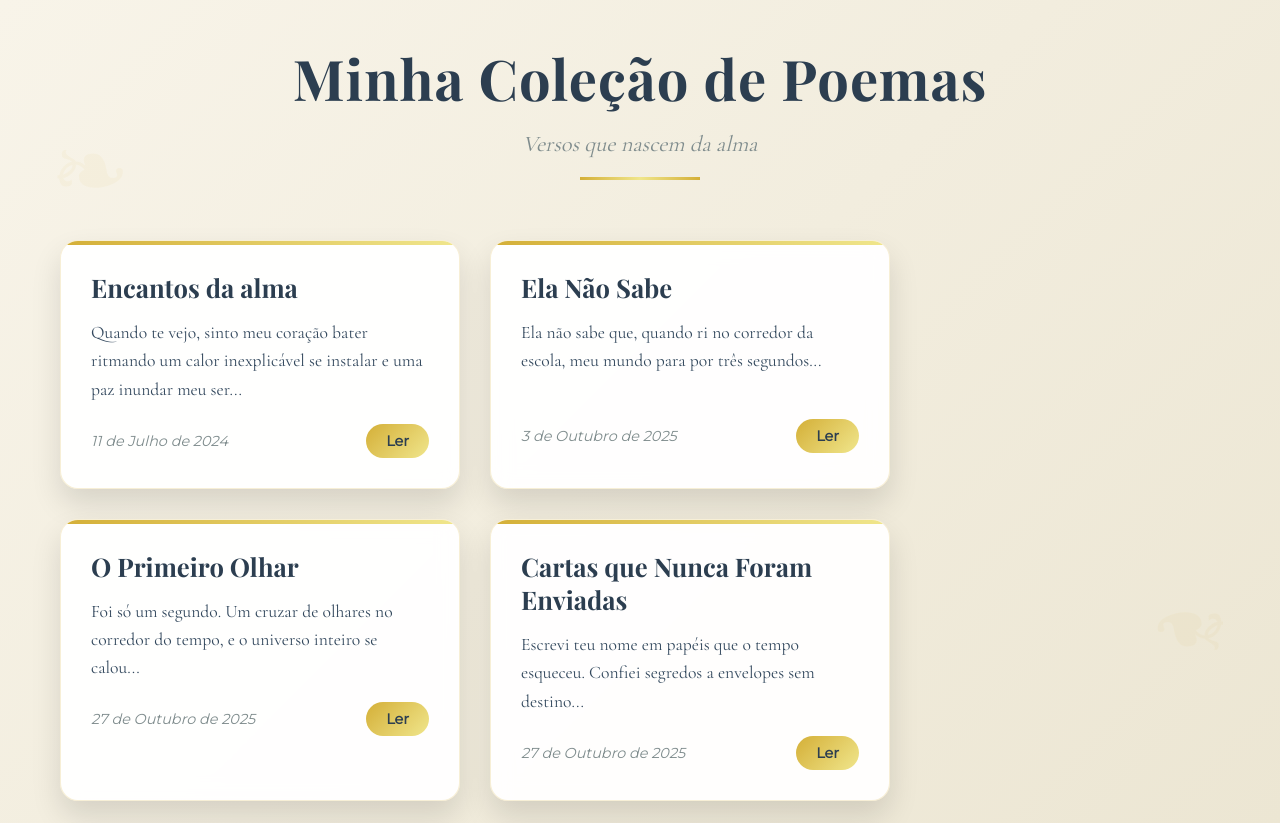
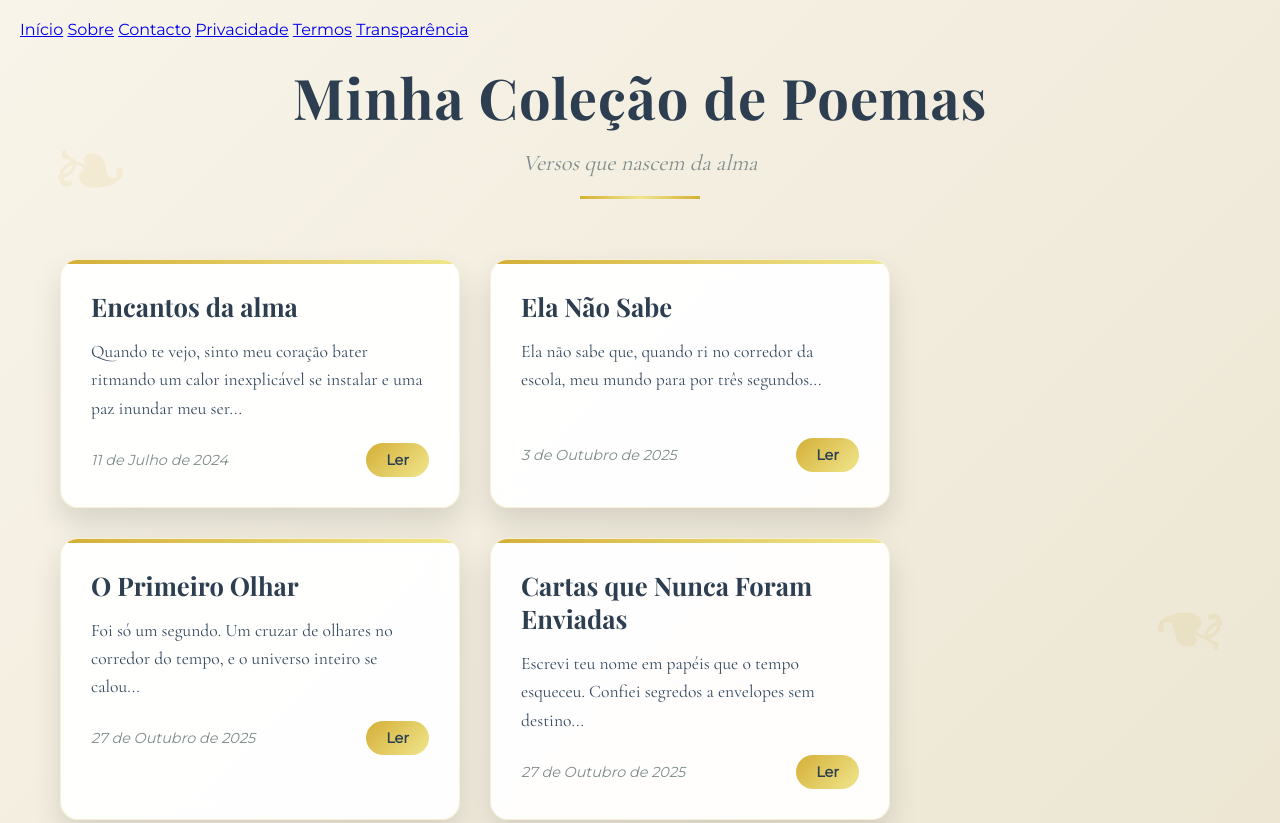
Before and after one commit to EdilsonJS2006/Minha-Cole-o-de-Poemas, a plain HTML site: page index.html in a window 1280 px wide. Shown: the top 823 px of the page. Drawn offline with nearby package versions, Linux system fonts and the light colour scheme.

Commit message:
Update index.html

```diff
--- a/index.html
+++ b/index.html
@@ -30,7 +30,17 @@
 <body>
     <div class="decorative-flourish flourish-1">❧</div>
     <div class="decorative-flourish flourish-2">❧</div>
-
+    <body>
+    <div class="decorative-flourish flourish-1">❧</div>
+    <div class="decorative-flourish flourish-2">❧</div>
+    <nav class="main-menu">
+        <a href="index.html">Início</a>
+        <a href="assent/sobre.html">Sobre</a>
+        <a href="assent/contacto.html">Contacto</a>
+        <a href="assent/politica_de_privacidade.html">Privacidade</a>
+        <a href="assent/termos_de_uso.html">Termos</a>
+        <a href="assent/transparencia.html">Transparência</a>
+    </nav>
     <div class="container">
         <div class="header">
             <h1>Minha Coleção de Poemas</h1>
```
